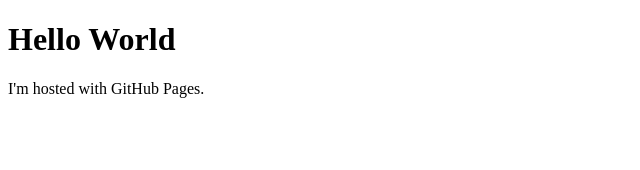
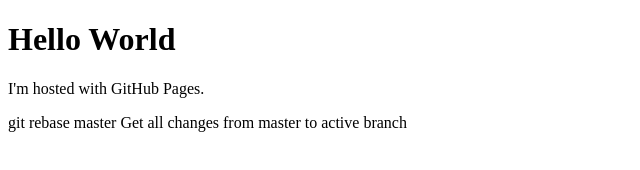
Before and after one commit to sahilxjain/sahilxjain.github.io, a plain HTML site: page index.html in a window 1280 px wide. Shown: the whole page, without its empty margins (0-640 px from the left). Drawn offline with Linux system fonts and the light colour scheme.

Commit message:
git commands

```diff
--- a/index.html
+++ b/index.html
@@ -3,5 +3,6 @@
 <body>
 <h1>Hello World</h1>
 <p>I'm hosted with GitHub Pages.</p>
+<p>git rebase master  Get all changes from master to active branch</p>
 </body>
 </html>
```
